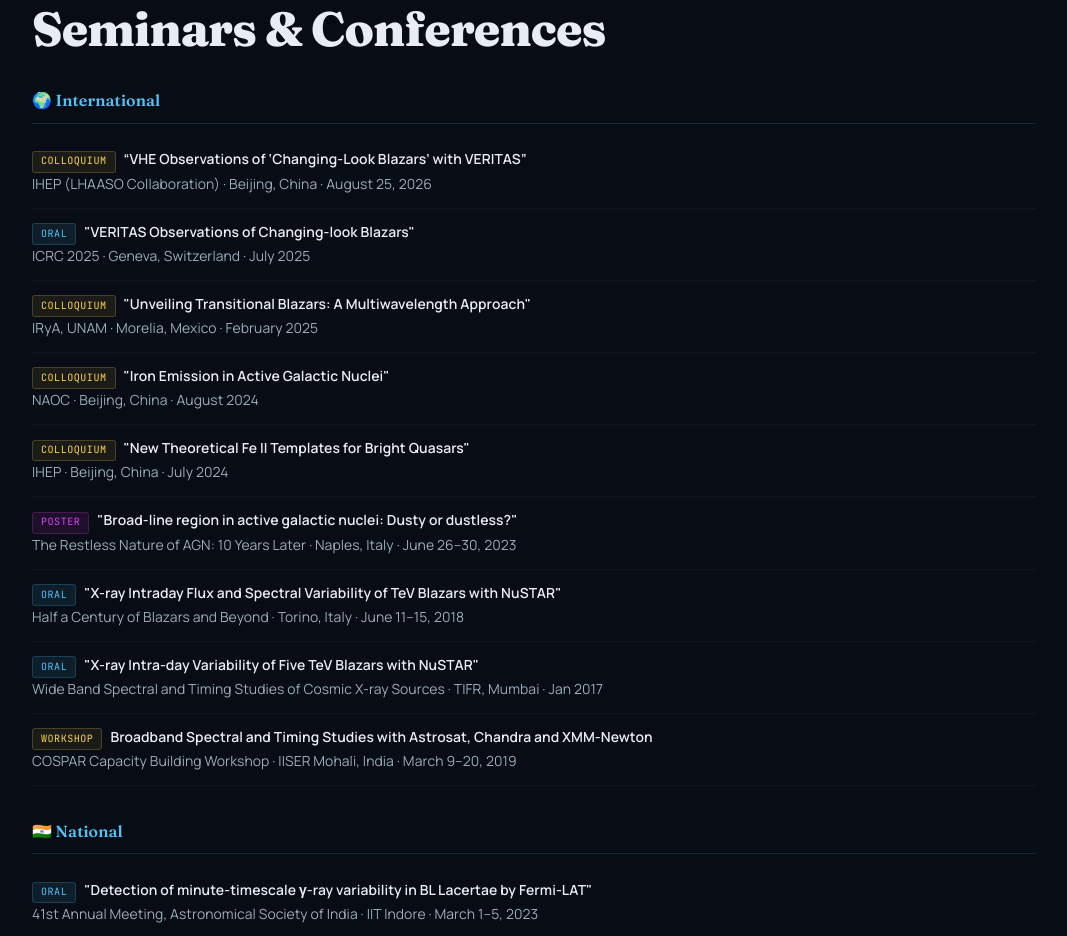
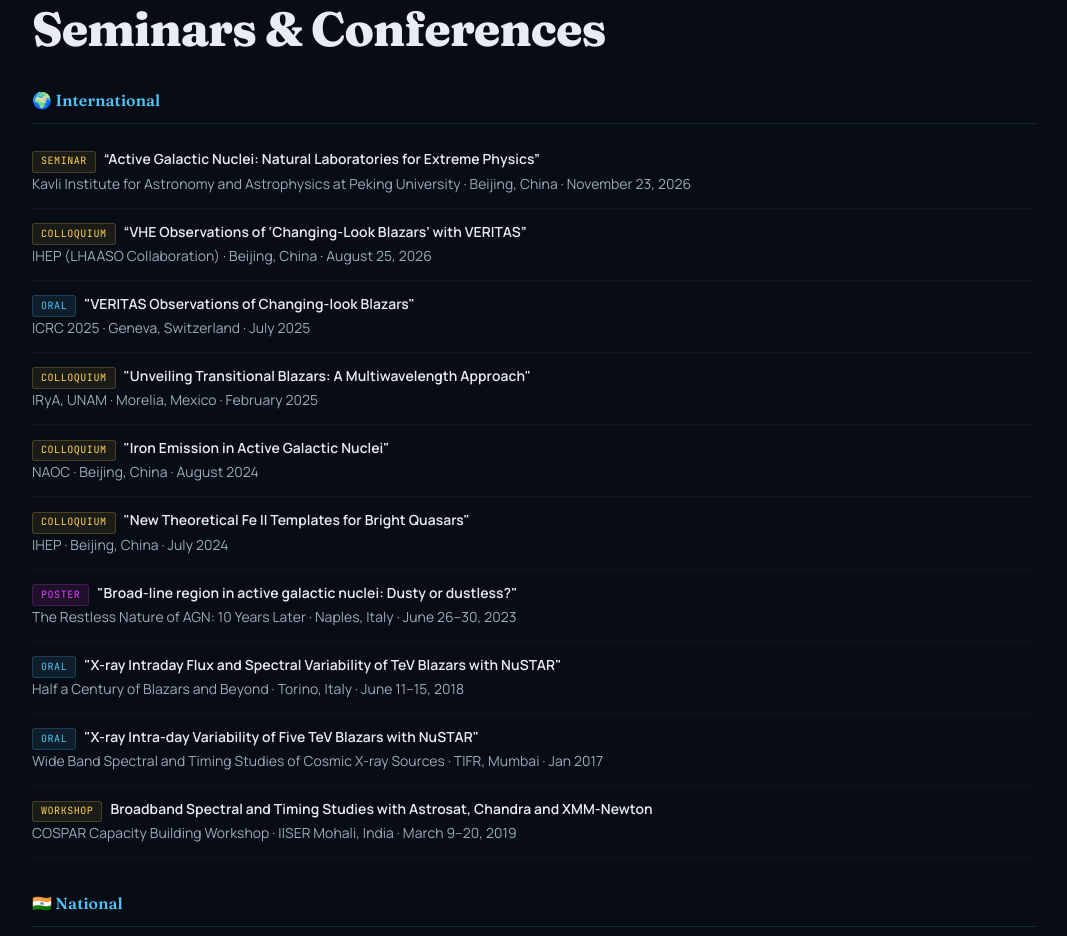
Before and after one commit to Ashwani-88/Ashwani-88.github.io, a plain HTML site: page index.html in a window 1280 px wide. Shown: the part 4757-5693 px from the top of the page, without its empty margins (106-1173 px from the left). Drawn offline with Linux system fonts and the light colour scheme.

Commit message:
updated index.html

```diff
--- a/index.html
+++ b/index.html
@@ -889,6 +889,11 @@ holes, particularly in the broad-line regions of AGN.
         <h2 class="page-title reveal">Seminars &amp; Conferences</h2>
         <div class="conf-section-title reveal">🌍 International</div>
         <div class="conf-item reveal">
+          <span class="conf-type conf-attended">Seminar</span
+          ><strong>“Active Galactic Nuclei: Natural Laboratories for Extreme Physics”</strong
+          ><br /> Kavli Institute for Astronomy and Astrophysics at Peking University · Beijing, China · November 23, 2026
+        </div>
+        <div class="conf-item reveal">
           <span class="conf-type conf-attended">Colloquium</span
           ><strong>“VHE Observations of ‘Changing-Look Blazars’ with VERITAS”</strong
           ><br />IHEP (LHAASO Collaboration) · Beijing, China · August 25, 2026
```
